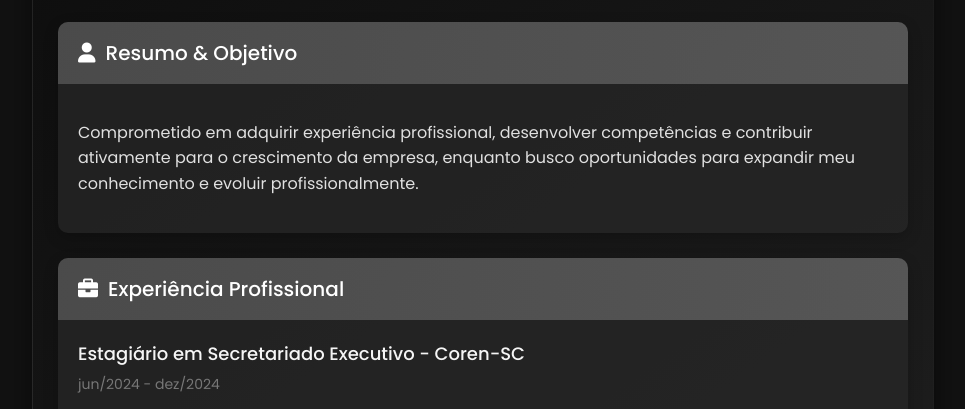
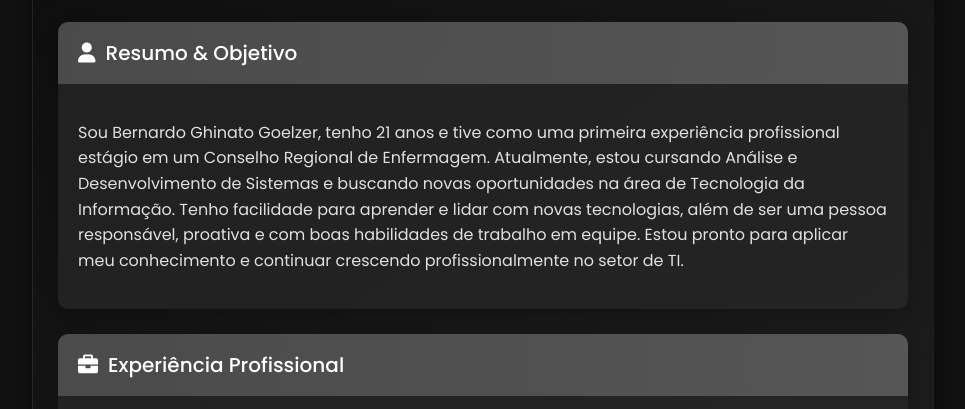
Before and after one commit to beghinato/curriculum, a plain HTML site: page index.html in a window 1280 px wide. Shown: the part 376-785 px from the top of the page, without its empty margins (157-1122 px from the left). Drawn offline with Linux system fonts and the light colour scheme.

Commit message:
Update index.html

```diff
--- a/index.html
+++ b/index.html
@@ -30,7 +30,10 @@
         <div class="section">
             <h2><i class="fas fa-user"></i> Resumo & Objetivo</h2>
             <div class="section-content">
-                <p>Comprometido em adquirir experiência profissional, desenvolver competências e contribuir ativamente para o crescimento da empresa, enquanto busco oportunidades para expandir meu conhecimento e evoluir profissionalmente.</p>
+                <p>Sou Bernardo Ghinato Goelzer, tenho 21 anos e tive como uma primeira experiência profissional estágio em um Conselho Regional de Enfermagem. Atualmente,
+                    estou cursando Análise e Desenvolvimento de Sistemas e buscando novas oportunidades na área de Tecnologia da Informação. Tenho facilidade para aprender e lidar com novas tecnologias, além de ser uma pessoa responsável,
+                    proativa e com boas habilidades de trabalho em equipe.
+                    Estou pronto para aplicar meu conhecimento e continuar crescendo profissionalmente no setor de TI.</p>
             </div>
         </div>
 
```
